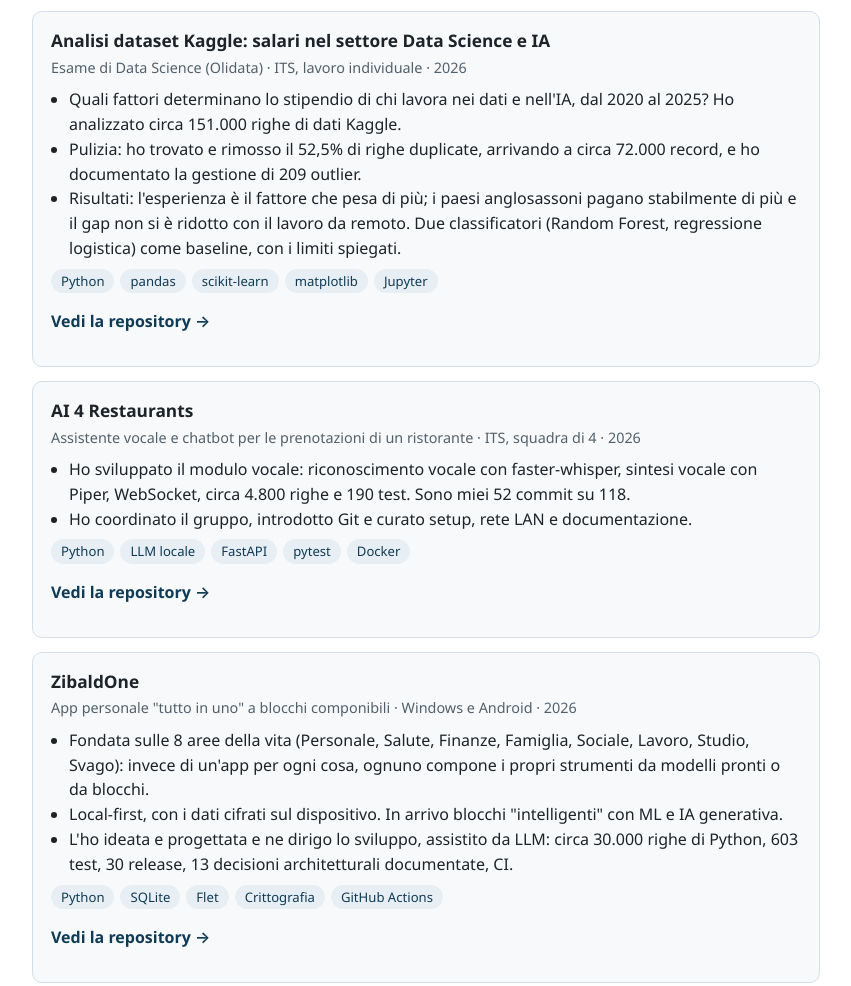
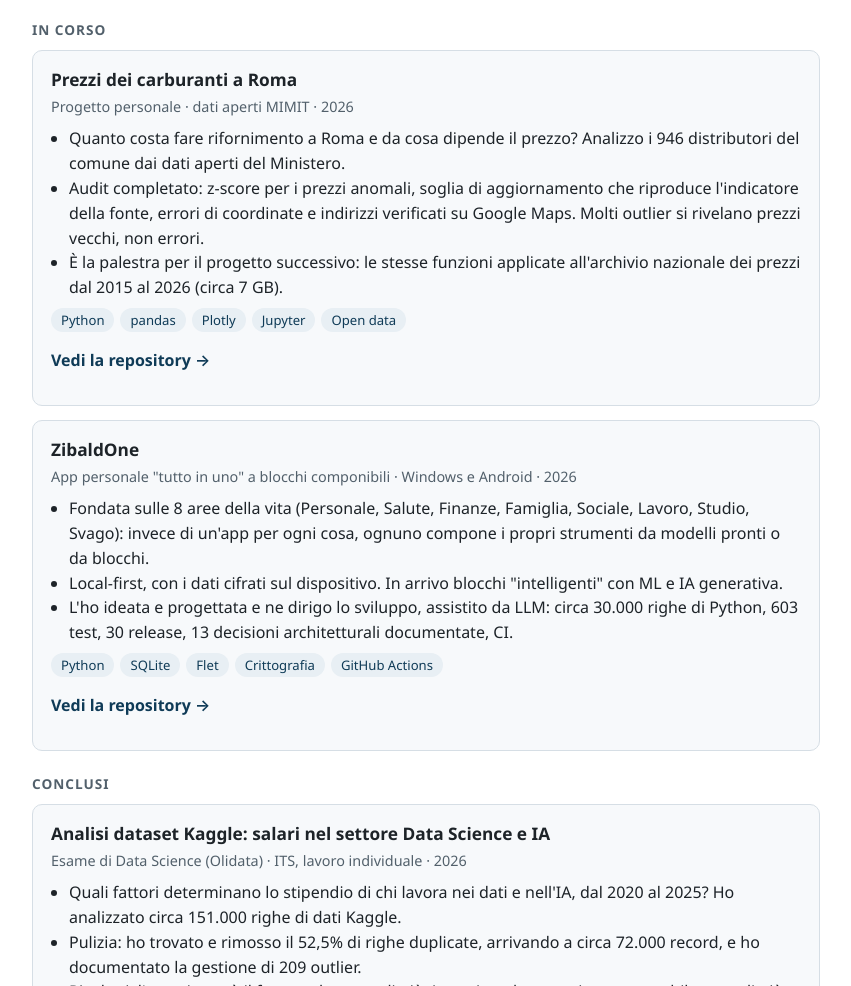
Before and after one commit to KsandarIV/KsandarIV.github.io, a plain HTML site: page index.html in a window 1280 px wide. Shown: the part 1065-2051 px from the top of the page, without its empty margins (214-1065 px from the left). Drawn offline with Linux system fonts and the light colour scheme.

Commit message:
Progetti pubblici divisi in In corso e Conclusi, aggiunto Prezzi dei carburanti a Roma

```diff
--- a/index.html
+++ b/index.html
@@ -21,6 +21,7 @@
   .contacts a { color: var(--accent); text-decoration: none; border-bottom: 1px solid var(--line); }
   .contacts { color: var(--muted); }
   h2 { font-size: .95rem; text-transform: uppercase; letter-spacing: 1.5px; color: var(--accent); border-bottom: 1.5px solid var(--accent); padding-bottom: 4px; margin: 40px 0 14px; }
+  .group { font-size: .85rem; font-weight: 600; text-transform: uppercase; letter-spacing: 1px; color: var(--muted); margin: 22px 0 10px; }
   .card { background: var(--card); border: 1px solid var(--line); border-radius: 10px; padding: 16px 18px; margin-bottom: 14px; }
   .card h3 { margin: 0 0 2px; font-size: 1.08rem; }
   .card .meta { color: var(--muted); font-size: .9rem; margin-bottom: 8px; }
@@ -59,6 +60,30 @@
   </div>
 
   <h2>Progetti pubblici</h2>
+  <h3 class="group">In corso</h3>
+  <div class="card">
+    <h3>Prezzi dei carburanti a Roma</h3>
+    <div class="meta">Progetto personale · dati aperti MIMIT · 2026</div>
+    <ul>
+      <li>Quanto costa fare rifornimento a Roma e da cosa dipende il prezzo? Analizzo i 946 distributori del comune dai dati aperti del Ministero.</li>
+      <li>Audit completato: z-score per i prezzi anomali, soglia di aggiornamento che riproduce l'indicatore della fonte, errori di coordinate e indirizzi verificati su Google Maps. Molti outlier si rivelano prezzi vecchi, non errori.</li>
+      <li>È la palestra per il progetto successivo: le stesse funzioni applicate all'archivio nazionale dei prezzi dal 2015 al 2026 (circa 7 GB).</li>
+    </ul>
+    <div class="tags"><span>Python</span><span>pandas</span><span>Plotly</span><span>Jupyter</span><span>Open data</span></div>
+    <p><a class="repo" href="https://github.com/KsandarIV/analisi-prezzi-carburanti-roma">Vedi la repository →</a></p>
+  </div>
+  <div class="card">
+    <h3>ZibaldOne</h3>
+    <div class="meta">App personale "tutto in uno" a blocchi componibili · Windows e Android · 2026</div>
+    <ul>
+      <li>Fondata sulle 8 aree della vita (Personale, Salute, Finanze, Famiglia, Sociale, Lavoro, Studio, Svago): invece di un'app per ogni cosa, ognuno compone i propri strumenti da modelli pronti o da blocchi.</li>
+      <li>Local-first, con i dati cifrati sul dispositivo. In arrivo blocchi "intelligenti" con ML e IA generativa.</li>
+      <li>L'ho ideata e progettata e ne dirigo lo sviluppo, assistito da LLM: circa 30.000 righe di Python, 603 test, 30 release, 13 decisioni architetturali documentate, CI.</li>
+    </ul>
+    <div class="tags"><span>Python</span><span>SQLite</span><span>Flet</span><span>Crittografia</span><span>GitHub Actions</span></div>
+    <p><a class="repo" href="https://github.com/KsandarIV/ZibaldOne">Vedi la repository →</a></p>
+  </div>
+  <h3 class="group">Conclusi</h3>
   <div class="card">
     <h3>Analisi dataset Kaggle: salari nel settore Data Science e IA</h3>
     <div class="meta">Esame di Data Science (Olidata) · ITS, lavoro individuale · 2026</div>
@@ -79,17 +104,6 @@
     </ul>
     <div class="tags"><span>Python</span><span>LLM locale</span><span>FastAPI</span><span>pytest</span><span>Docker</span></div>
     <p><a class="repo" href="https://github.com/KsandarIV/AI_4_Restaurants">Vedi la repository →</a></p>
-  </div>
-  <div class="card">
-    <h3>ZibaldOne</h3>
-    <div class="meta">App personale "tutto in uno" a blocchi componibili · Windows e Android · 2026</div>
-    <ul>
-      <li>Fondata sulle 8 aree della vita (Personale, Salute, Finanze, Famiglia, Sociale, Lavoro, Studio, Svago): invece di un'app per ogni cosa, ognuno compone i propri strumenti da modelli pronti o da blocchi.</li>
-      <li>Local-first, con i dati cifrati sul dispositivo. In arrivo blocchi "intelligenti" con ML e IA generativa.</li>
-      <li>L'ho ideata e progettata e ne dirigo lo sviluppo, assistito da LLM: circa 30.000 righe di Python, 603 test, 30 release, 13 decisioni architetturali documentate, CI.</li>
-    </ul>
-    <div class="tags"><span>Python</span><span>SQLite</span><span>Flet</span><span>Crittografia</span><span>GitHub Actions</span></div>
-    <p><a class="repo" href="https://github.com/KsandarIV/ZibaldOne">Vedi la repository →</a></p>
   </div>
   <div class="card">
     <h3>Progetti ITS e di studio</h3>
```
